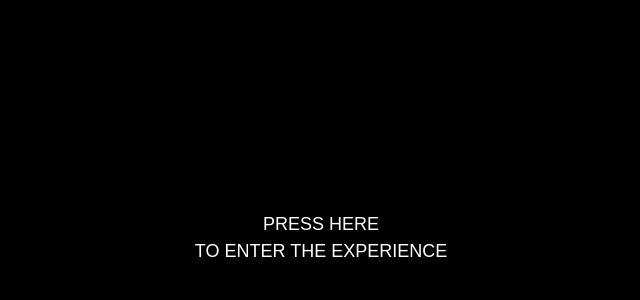
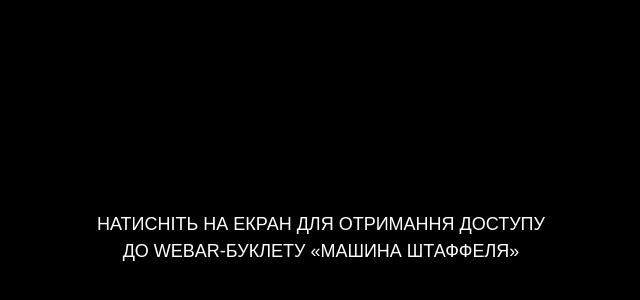
Before and after one commit to lemaster-dev/WebAR_Lab1, a plain HTML site: page index.html in a window 1280 px wide. Shown: the part 162-462 px from the top of the page, without its empty margins (319-959 px from the left). Drawn offline with nearby package versions, Linux system fonts and the light colour scheme.

Commit message:
Changed by GitHub

```diff
--- a/index.html
+++ b/index.html
@@ -27,9 +27,9 @@
                 text-transform: uppercase; font-family: Arial, Helvetica, sans-serif; font-weight: 400; line-height: 1.5em; font-size: large; white-space: nowrap;
                 user-select: none; pointer-events: none;
             ">
-            Press here
+            Натисніть на екран для отримання доступу
             <br>
-            to enter the experience
+            до WebAR-буклету «Машина Штаффеля»
         </div>
     </div>
 
```
